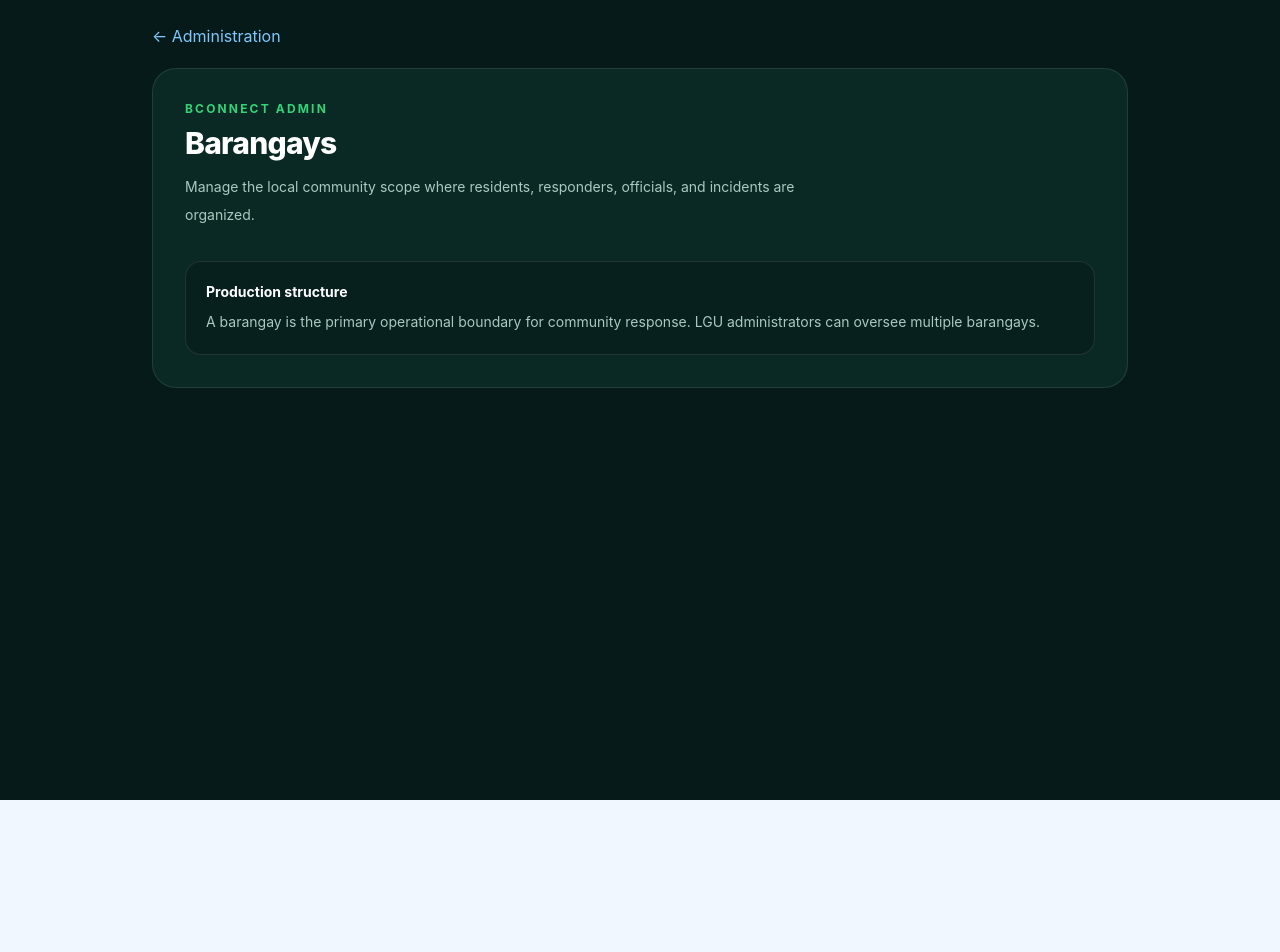
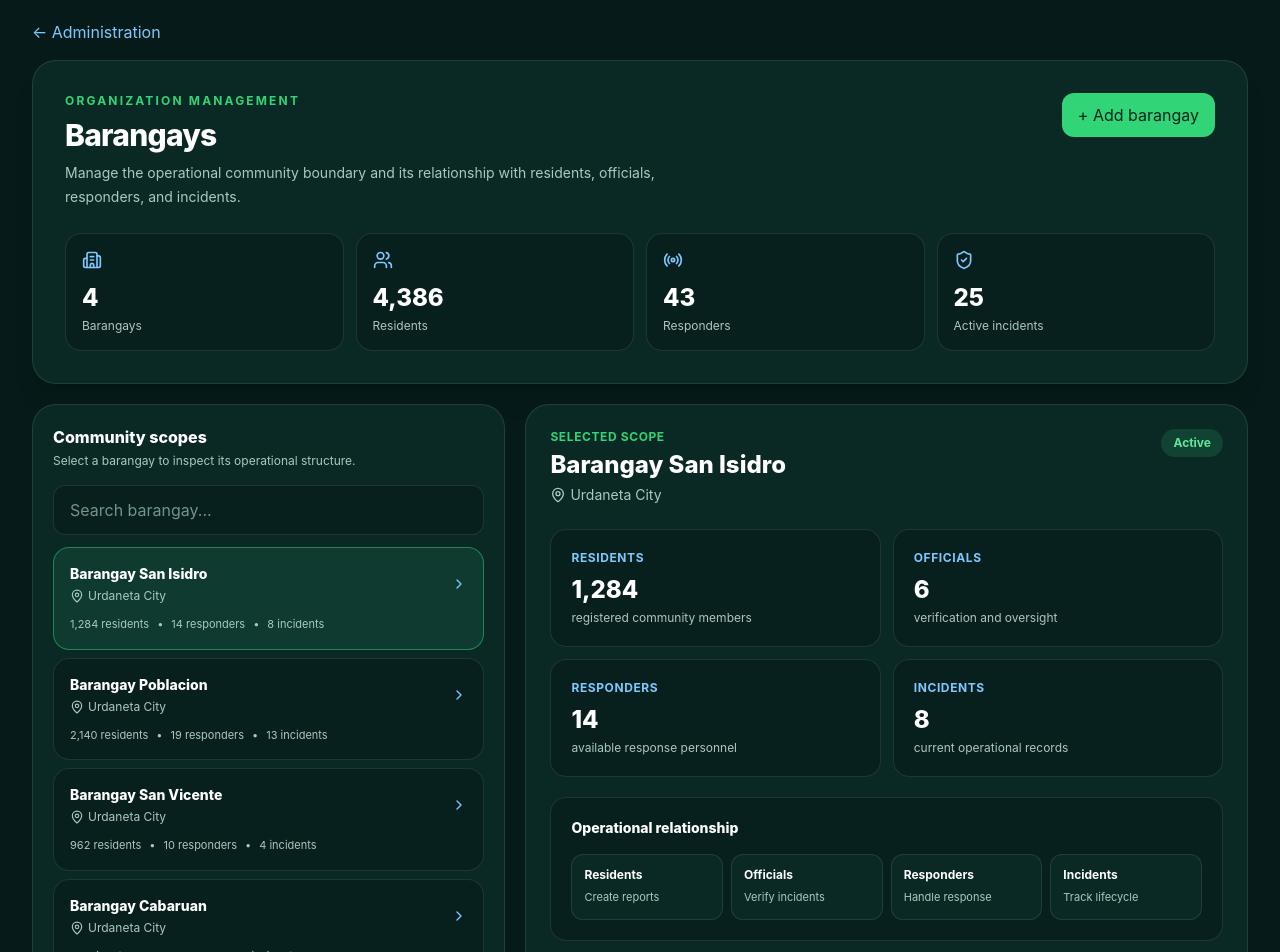
Before and after one commit to a3bcruz-jpg/BConnect, a Next.js app: page /admin/barangays in a window 1280 px wide. Shown: the top 952 px of the page. Before the commit the page ends 800 px from the top, so only its background shows below. Built offline with nearby package versions, Linux system fonts and the light colour scheme.

Commit message:
feat: build barangay management workspace

```diff
--- a/src/app/admin/barangays/page.tsx
+++ b/src/app/admin/barangays/page.tsx
@@ -1,17 +1,159 @@
+'use client';
+
 import Link from 'next/link';
+import { useMemo, useState } from 'react';
+import { Building2, ChevronRight, MapPin, Users, ShieldCheck, Radio } from 'lucide-react';
 
-export default function AdminModulePage() {
+type Barangay = {
+  name: string;
+  municipality: string;
+  residents: number;
+  officials: number;
+  responders: number;
+  incidents: number;
+  status: 'Active' | 'Setup';
+};
+
+const barangays: Barangay[] = [
+  { name: 'Barangay San Isidro', municipality: 'Urdaneta City', residents: 1284, officials: 6, responders: 14, incidents: 8, status: 'Active' },
+  { name: 'Barangay Poblacion', municipality: 'Urdaneta City', residents: 2140, officials: 8, responders: 19, incidents: 13, status: 'Active' },
+  { name: 'Barangay San Vicente', municipality: 'Urdaneta City', residents: 962, officials: 5, responders: 10, incidents: 4, status: 'Active' },
+  { name: 'Barangay Cabaruan', municipality: 'Urdaneta City', residents: 0, officials: 0, responders: 0, incidents: 0, status: 'Setup' },
+];
+
+export default function BarangaysAdminPage() {
+  const [query, setQuery] = useState('');
+  const [selected, setSelected] = useState('Barangay San Isidro');
+
+  const filtered = useMemo(
+    () => barangays.filter((item) => `${item.name} ${item.municipality}`.toLowerCase().includes(query.toLowerCase())),
+    [query],
+  );
+  const active = barangays.find((item) => item.name === selected) ?? barangays[0];
+
   return (
     <main className="min-h-screen bg-[#061b19] text-white bc-page-enter">
-      <div className="mx-auto max-w-5xl px-4 py-6 sm:px-6">
+      <div className="mx-auto max-w-[1440px] px-4 py-5 sm:px-6 lg:px-8">
         <Link href="/admin" className="text-sm font-bold text-[#7ec8ff]">← Administration</Link>
-        <section className="mt-5 rounded-3xl border border-white/10 bg-[#0b2924] p-6 sm:p-8">
-          <p className="text-xs font-bold uppercase tracking-[0.18em] text-[#31d477]">BConnect Admin</p>
-          <h1 className="mt-2 text-3xl font-extrabold tracking-tight">Barangays</h1>
-          <p className="mt-3 max-w-2xl text-sm leading-7 text-[#a9c9c0]">Manage the local community scope where residents, responders, officials, and incidents are organized.</p>
-          <div className="mt-8 rounded-2xl border border-white/10 bg-[#071f1d] p-5">
-            <p className="text-sm font-bold">Production structure</p>
-            <p className="mt-2 text-sm leading-6 text-[#a9c9c0]">A barangay is the primary operational boundary for community response. LGU administrators can oversee multiple barangays.</p>
+
+        <header className="mt-4 rounded-3xl border border-white/10 bg-[#0b2924] p-6 shadow-xl sm:p-8">
+          <div className="flex flex-wrap items-start justify-between gap-5">
+            <div>
+              <p className="text-xs font-bold uppercase tracking-[0.18em] text-[#31d477]">Organization management</p>
+              <h1 className="mt-2 text-3xl font-extrabold tracking-tight">Barangays</h1>
+              <p className="mt-2 max-w-2xl text-sm leading-6 text-[#a9c9c0]">
+                Manage the operational community boundary and its relationship with residents, officials, responders, and incidents.
+              </p>
+            </div>
+            <button className="rounded-xl bg-[#31d477] px-4 py-2.5 text-sm font-extrabold text-[#04251c]">
+              + Add barangay
+            </button>
+          </div>
+          <div className="mt-6 grid gap-3 sm:grid-cols-4">
+            {[
+              ['Barangays', barangays.length, Building2],
+              ['Residents', barangays.reduce((n, b) => n + b.residents, 0).toLocaleString(), Users],
+              ['Responders', barangays.reduce((n, b) => n + b.responders, 0), Radio],
+              ['Active incidents', barangays.reduce((n, b) => n + b.incidents, 0), ShieldCheck],
+            ].map(([label, value, Icon]) => (
+              <div key={String(label)} className="rounded-2xl border border-white/10 bg-[#071f1d] p-4">
+                <Icon className="h-5 w-5 text-[#7ec8ff]" />
+                <p className="mt-3 text-2xl font-extrabold">{value}</p>
+                <p className="mt-1 text-xs text-[#a9c9c0]">{label}</p>
+              </div>
+            ))}
+          </div>
+        </header>
+
+        <section className="mt-5 grid gap-5 lg:grid-cols-[0.95fr_1.45fr]">
+          <div className="rounded-3xl border border-white/10 bg-[#0b2924] p-5">
+            <div className="flex items-center justify-between gap-3">
+              <div>
+                <h2 className="font-extrabold">Community scopes</h2>
+                <p className="mt-1 text-xs text-[#a9c9c0]">Select a barangay to inspect its operational structure.</p>
+              </div>
+            </div>
+            <input
+              value={query}
+              onChange={(event) => setQuery(event.target.value)}
+              placeholder="Search barangay..."
+              className="mt-4 w-full rounded-xl border border-white/10 bg-[#071f1d] px-4 py-3 text-sm text-white outline-none placeholder:text-[#71958c] focus:border-[#31d477]/50"
+            />
+            <div className="mt-3 space-y-2">
+              {filtered.map((item) => (
+                <button
+                  key={item.name}
+                  onClick={() => setSelected(item.name)}
+                  className={`w-full rounded-2xl border px-4 py-4 text-left transition ${selected === item.name ? 'border-[#31d477]/50 bg-[#0e3a30]' : 'border-white/10 bg-[#071f1d] hover:bg-[#0e322c]'}`}
+                >
+                  <div className="flex items-center justify-between gap-3">
+                    <div>
+                      <p className="text-sm font-extrabold">{item.name}</p>
+                      <p className="mt-1 flex items-center gap-1 text-xs text-[#a9c9c0]"><MapPin className="h-3.5 w-3.5" />{item.municipality}</p>
+                    </div>
+                    <ChevronRight className="h-4 w-4 text-[#7ec8ff]" />
+                  </div>
+                  <div className="mt-3 flex flex-wrap gap-2 text-[11px] text-[#a9c9c0]">
+                    <span>{item.residents.toLocaleString()} residents</span>
+                    <span>•</span><span>{item.responders} responders</span>
+                    <span>•</span><span>{item.incidents} incidents</span>
+                  </div>
+                </button>
+              ))}
+            </div>
+          </div>
+
+          <div className="rounded-3xl border border-white/10 bg-[#0b2924] p-5 sm:p-6">
+            <div className="flex flex-wrap items-start justify-between gap-4">
+              <div>
+                <p className="text-xs font-bold uppercase tracking-wider text-[#31d477]">Selected scope</p>
+                <h2 className="mt-1 text-2xl font-extrabold">{active.name}</h2>
+                <p className="mt-1 flex items-center gap-1 text-sm text-[#a9c9c0]"><MapPin className="h-4 w-4" />{active.municipality}</p>
+              </div>
+              <span className={`rounded-full px-3 py-1.5 text-xs font-bold ${active.status === 'Active' ? 'bg-[#31d477]/15 text-[#62e49b]' : 'bg-[#7ec8ff]/15 text-[#8dccff]'}`}>
+                {active.status}
+              </span>
+            </div>
+
+            <div className="mt-6 grid gap-3 sm:grid-cols-2">
+              {[
+                ['Residents', active.residents.toLocaleString(), 'registered community members'],
+                ['Officials', active.officials, 'verification and oversight'],
+                ['Responders', active.responders, 'available response personnel'],
+                ['Incidents', active.incidents, 'current operational records'],
+              ].map(([label, value, caption]) => (
+                <div key={String(label)} className="rounded-2xl border border-white/10 bg-[#071f1d] p-5">
+                  <p className="text-xs font-bold uppercase tracking-wider text-[#7ec8ff]">{label}</p>
+                  <p className="mt-2 text-2xl font-extrabold">{value}</p>
+                  <p className="mt-1 text-xs text-[#a9c9c0]">{caption}</p>
+                </div>
+              ))}
+            </div>
+
+            <div className="mt-5 rounded-2xl border border-white/10 bg-[#071f1d] p-5">
+              <p className="text-sm font-extrabold">Operational relationship</p>
+              <div className="mt-4 grid gap-2 sm:grid-cols-4">
+                {[
+                  ['Residents', 'Create reports'],
+                  ['Officials', 'Verify incidents'],
+                  ['Responders', 'Handle response'],
+                  ['Incidents', 'Track lifecycle'],
+                ].map(([role, action]) => (
+                  <div key={role} className="rounded-xl border border-white/10 bg-[#0b2924] p-3">
+                    <p className="text-xs font-bold text-white">{role}</p>
+                    <p className="mt-1 text-[11px] leading-5 text-[#a9c9c0]">{action}</p>
+                  </div>
+                ))}
+              </div>
+            </div>
+
+            <div className="mt-5 flex flex-wrap gap-2">
+              <Link href="/admin/users" className="rounded-xl bg-[#0b7bd4] px-4 py-2.5 text-sm font-bold text-white">Manage users</Link>
+              <Link href="/official" className="rounded-xl border border-white/10 px-4 py-2.5 text-sm font-bold text-[#c7ded7] hover:bg-white/5">Open operations</Link>
+            </div>
+            <p className="mt-5 text-xs leading-5 text-[#71958c]">
+              Preview data only. Production values should be sourced from Supabase with server-side authorization and RLS scoped to the administrator's organization.
+            </p>
           </div>
         </section>
       </div>
```
